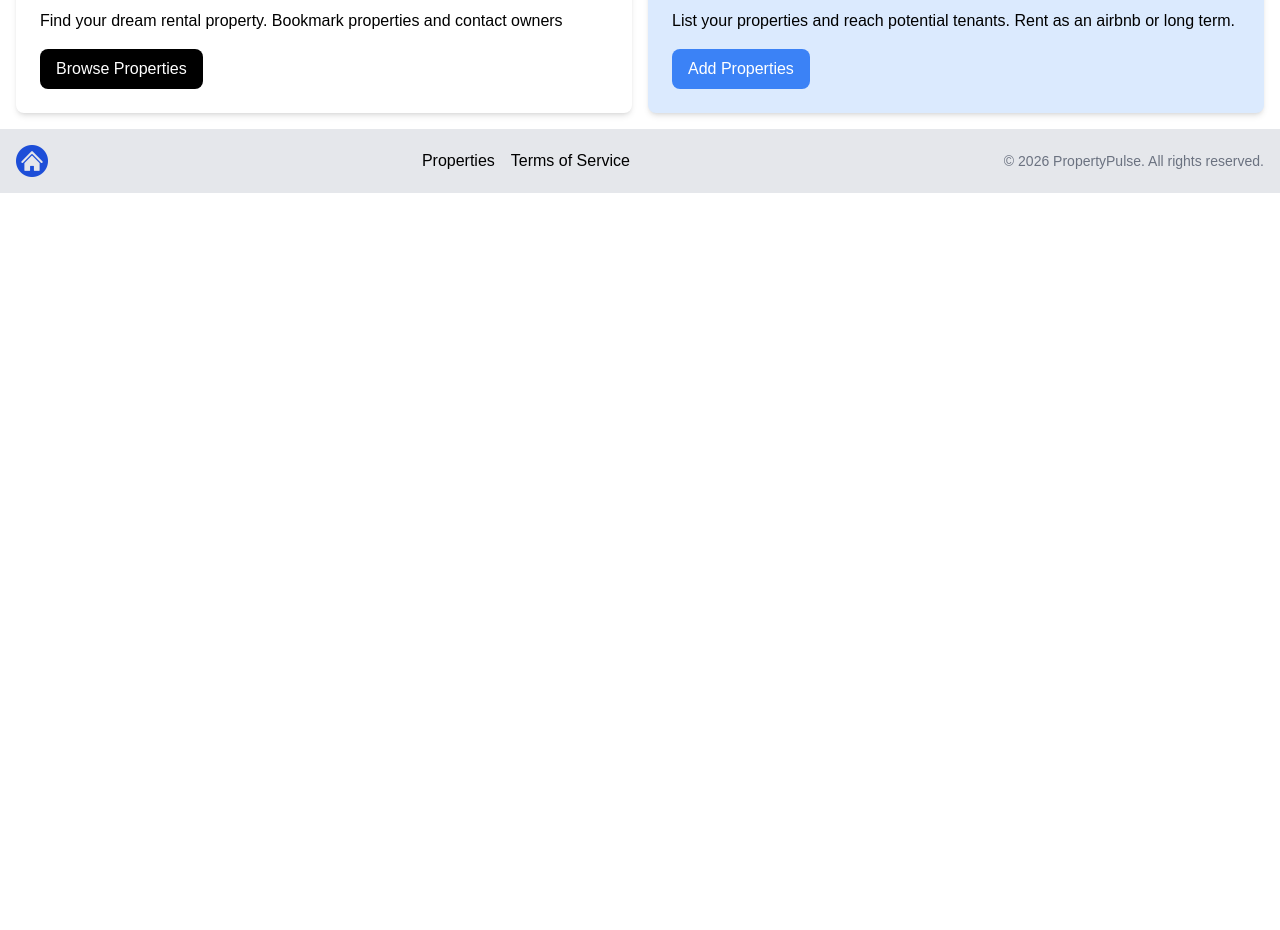
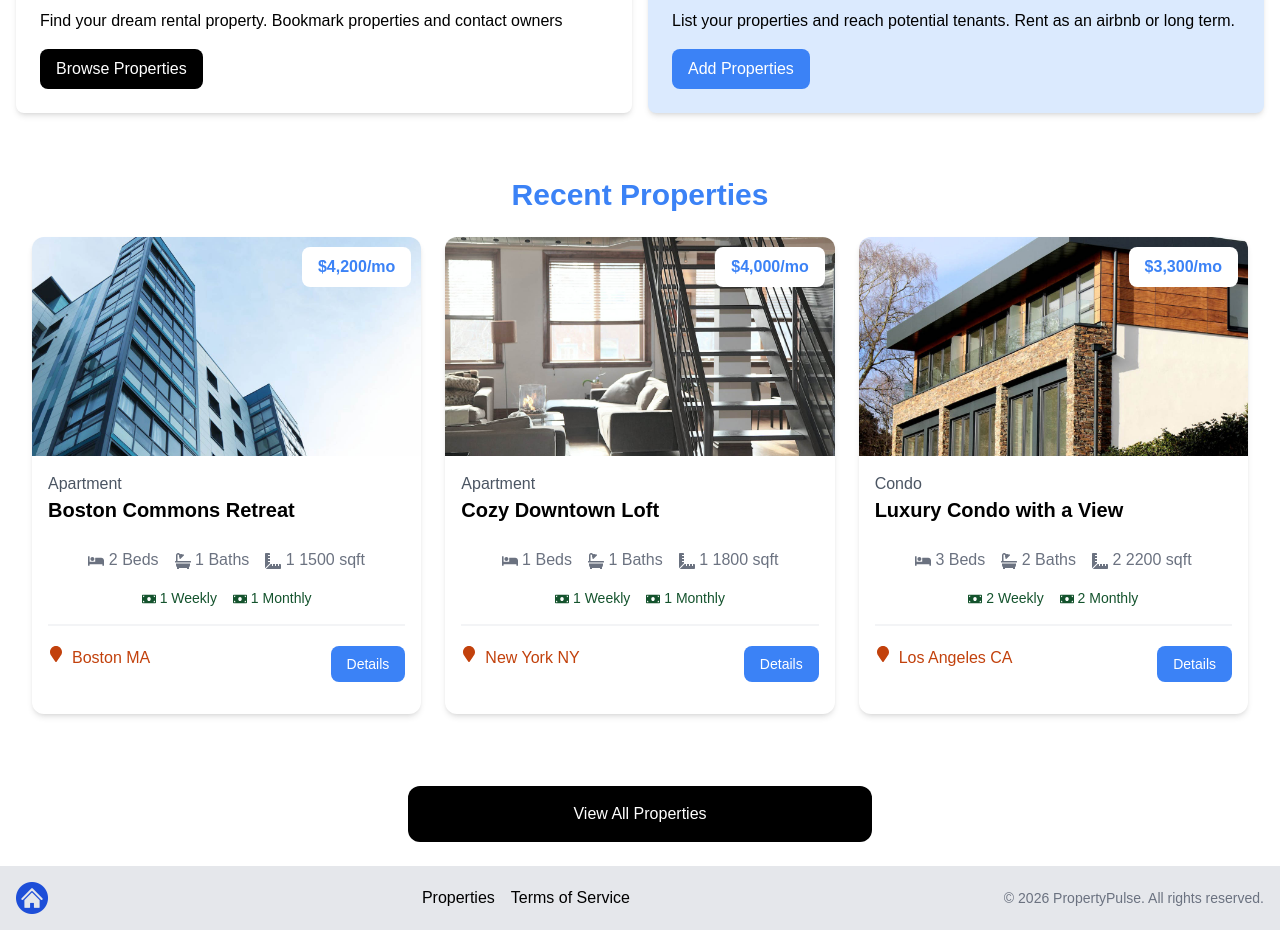
Before and after one commit to itsmohit786/property, a Next.js app: page / in a window 1280 px wide. Shown: the part 508-1438 px from the top of the page. Before the commit the page ends 800 px from the top, so only its background shows below. Built offline with nearby package versions, Linux system fonts and the light colour scheme.

Commit message:
Home properties component

```diff
--- a/app/page.jsx
+++ b/app/page.jsx
@@ -1,4 +1,5 @@
 import Hero from "@/components/Hero";
+import HomeProperties from "@/components/HomeProperties";
 import InfoBoxes from "@/components/InfoBoxes";
 
 const HomePage = () => {
@@ -6,6 +7,7 @@
     <>
       <Hero />
       <InfoBoxes />
+      <HomeProperties />
     </>
   );
 };
--- a/app/properties/page.jsx
+++ b/app/properties/page.jsx
@@ -2,7 +2,6 @@
 import PropertyCard from "@/components/PropertyCard";
 
 const PropertiesPage = () => {
-  // console.log(properties);
   return (
     <section className="px-4 py-6">
       <div className="container-xl lg:container m-auto px-4 py-6">
@@ -11,7 +10,6 @@
         ) : (
           <div className="grid grid-cols-1 md:grid-cols-3 gap-6">
             {properties.map((property) => (
-              // <div>{property.name}</div>
               <PropertyCard key={property._id} property={property} />
             ))}
           </div>
--- /dev/null
+++ b/components/HomeProperties.jsx
@@ -0,0 +1,37 @@
+import properties from "@/properties.json";
+import PropertyCard from "./PropertyCard";
+import Link from "next/link";
+
+const HomeProperties = () => {
+  const recentProperties = properties.slice(0, 3);
+  return (
+    <>
+      <section className="px-4 py-6">
+        <div className="container-xl lg:container m-auto px-4 py-6">
+          <h2 className="text-3xl font-bold text-blue-500 mb-6 text-center">
+            Recent Properties
+          </h2>
+          {properties.length === 0 ? (
+            "No properties found!"
+          ) : (
+            <div className="grid grid-cols-1 md:grid-cols-3 gap-6">
+              {recentProperties.map((property) => (
+                <PropertyCard key={property._id} property={property} />
+              ))}
+            </div>
+          )}
+        </div>
+      </section>
+      <section className="m-auto max-w-lg my-6 px-6">
+        <Link
+          href={"/properties"}
+          className="block bg-black text-white text-center py-4 px-6 rounded-xl hover:bg-gray-700"
+        >
+          View All Properties
+        </Link>
+      </section>
+    </>
+  );
+};
+
+export default HomeProperties;
```
